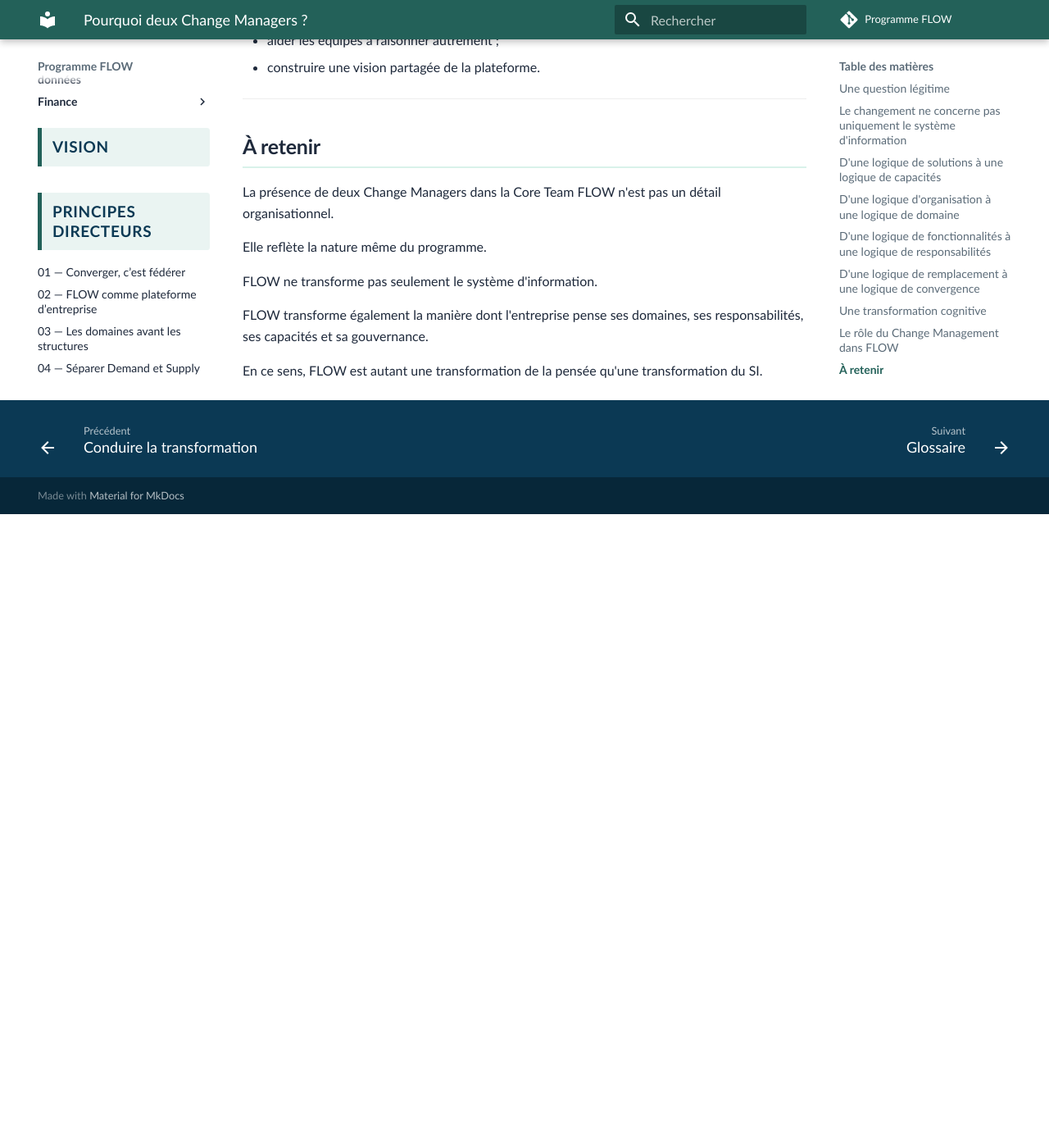
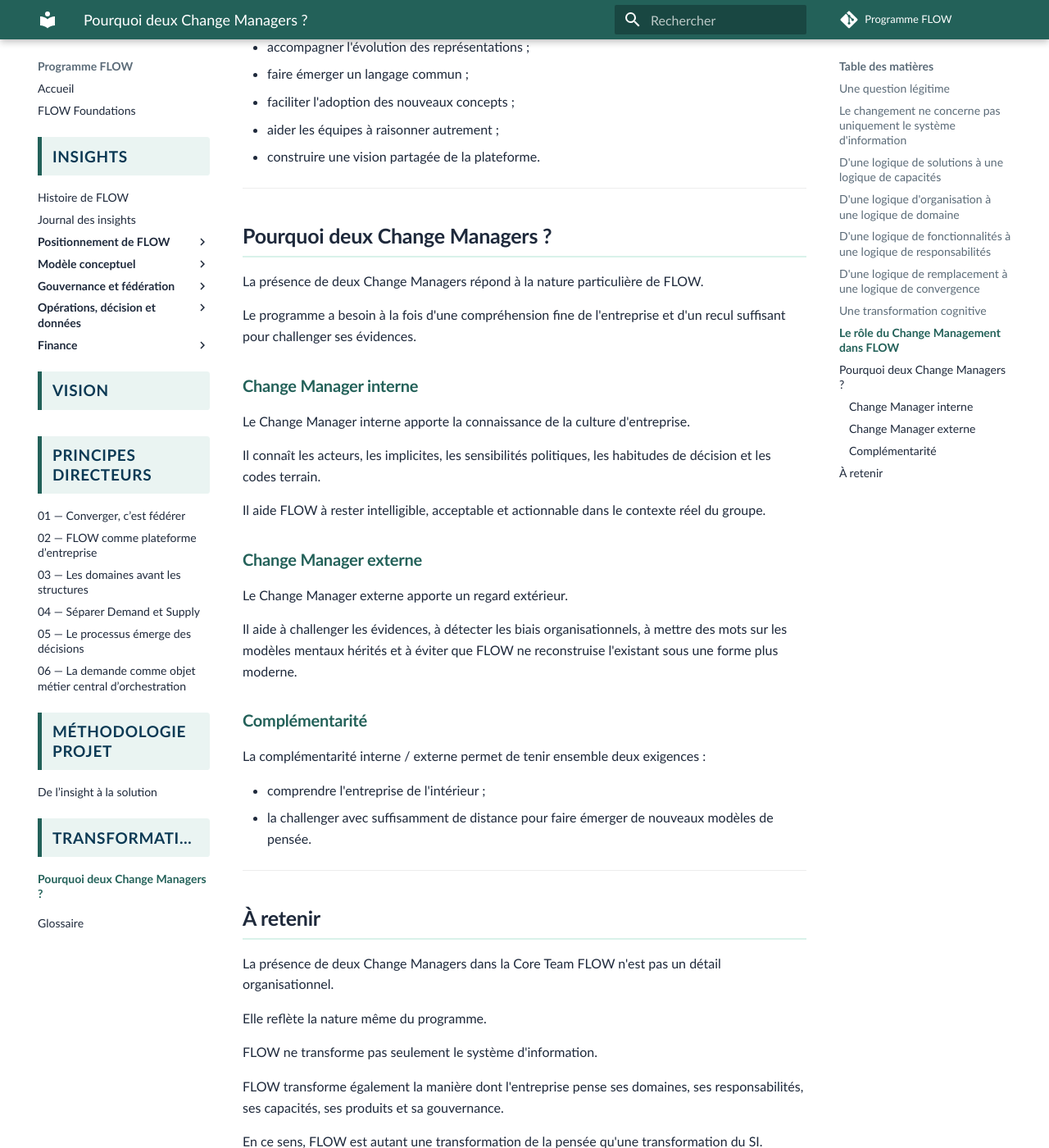
Before and after one commit to laurent-sintes/FLOW-Program, an MkDocs documentation site: the page built from docs/transformation/pourquoi-deux-change-managers.md, in a window 1280 px wide and 1400 px high, scrolled down 4012 px. Shown: the whole window at 82% size. Built offline with MkDocs 1.6.1 and Material for MkDocs 9.7.7, drawn with Linux system fonts in a browser that asks for light colours; comment, search, counter and statistics services are not loaded; before the commit the page ends 4639 px from its top, so only the background shows below that; some of the changed text lies outside the part shown.

Commit message:
Explique la complémentarité des deux Change Managers

```diff
--- a/docs/transformation/pourquoi-deux-change-managers.md
+++ b/docs/transformation/pourquoi-deux-change-managers.md
@@ -59,14 +59,20 @@ Responsabilité
 Capacité
 ↓
 Produit
+↓
+Fonctionnalité
 
 La question devient :
 
-> Quelle capacité d'entreprise doit porter cette responsabilité ?
+> Quelle capacité d'entreprise doit permettre d'assumer cette responsabilité ?
 
 Cette évolution peut sembler subtile.
 
 Elle modifie pourtant profondément la manière de raisonner.
+
+Le produit n'est plus le point de départ de la réflexion.
+
+Il devient le périmètre de gouvernance et d'évolution par lequel une ou plusieurs capacités sont rendues consommables et progressent au contact de leurs clients ou utilisateurs.
 
 ---
 
@@ -170,6 +178,35 @@ Il consiste également à :
 
 ---
 
+## Pourquoi deux Change Managers ?
+
+La présence de deux Change Managers répond à la nature particulière de FLOW.
+
+Le programme a besoin à la fois d'une compréhension fine de l'entreprise et d'un recul suffisant pour challenger ses évidences.
+
+### Change Manager interne
+
+Le Change Manager interne apporte la connaissance de la culture d'entreprise.
+
+Il connaît les acteurs, les implicites, les sensibilités politiques, les habitudes de décision et les codes terrain.
+
+Il aide FLOW à rester intelligible, acceptable et actionnable dans le contexte réel du groupe.
+
+### Change Manager externe
+
+Le Change Manager externe apporte un regard extérieur.
+
+Il aide à challenger les évidences, à détecter les biais organisationnels, à mettre des mots sur les modèles mentaux hérités et à éviter que FLOW ne reconstruise l'existant sous une forme plus moderne.
+
+### Complémentarité
+
+La complémentarité interne / externe permet de tenir ensemble deux exigences :
+
+- comprendre l'entreprise de l'intérieur ;
+- la challenger avec suffisamment de distance pour faire émerger de nouveaux modèles de pensée.
+
+---
+
 ## À retenir
 
 La présence de deux Change Managers dans la Core Team FLOW n'est pas un détail organisationnel.
@@ -178,6 +215,6 @@ Elle reflète la nature même du programme.
 
 FLOW ne transforme pas seulement le système d'information.
 
-FLOW transforme également la manière dont l'entreprise pense ses domaines, ses responsabilités, ses capacités et sa gouvernance.
+FLOW transforme également la manière dont l'entreprise pense ses domaines, ses responsabilités, ses capacités, ses produits et sa gouvernance.
 
 En ce sens, FLOW est autant une transformation de la pensée qu'une transformation du SI.
```
Also changed, not shown: other parts of docs/transformation/pourquoi-deux-change-managers.md (+2 -0 lines).
